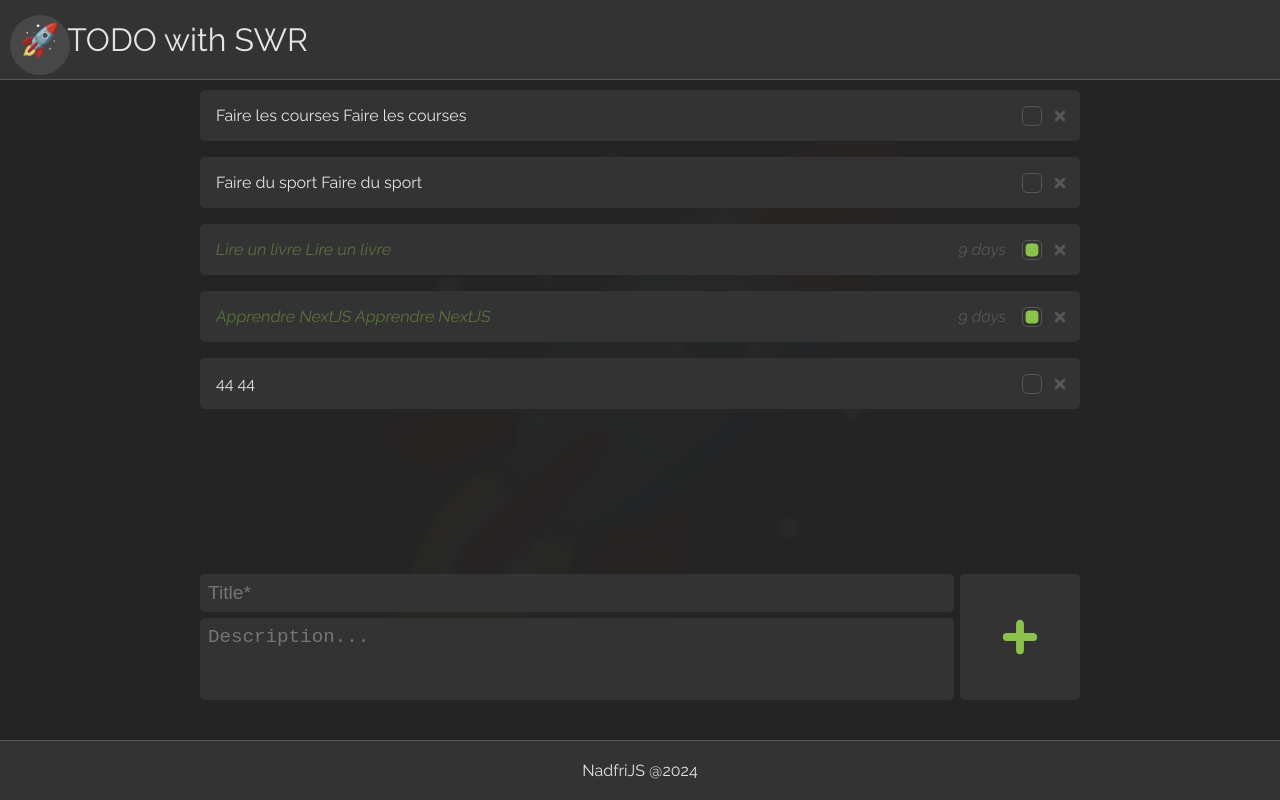
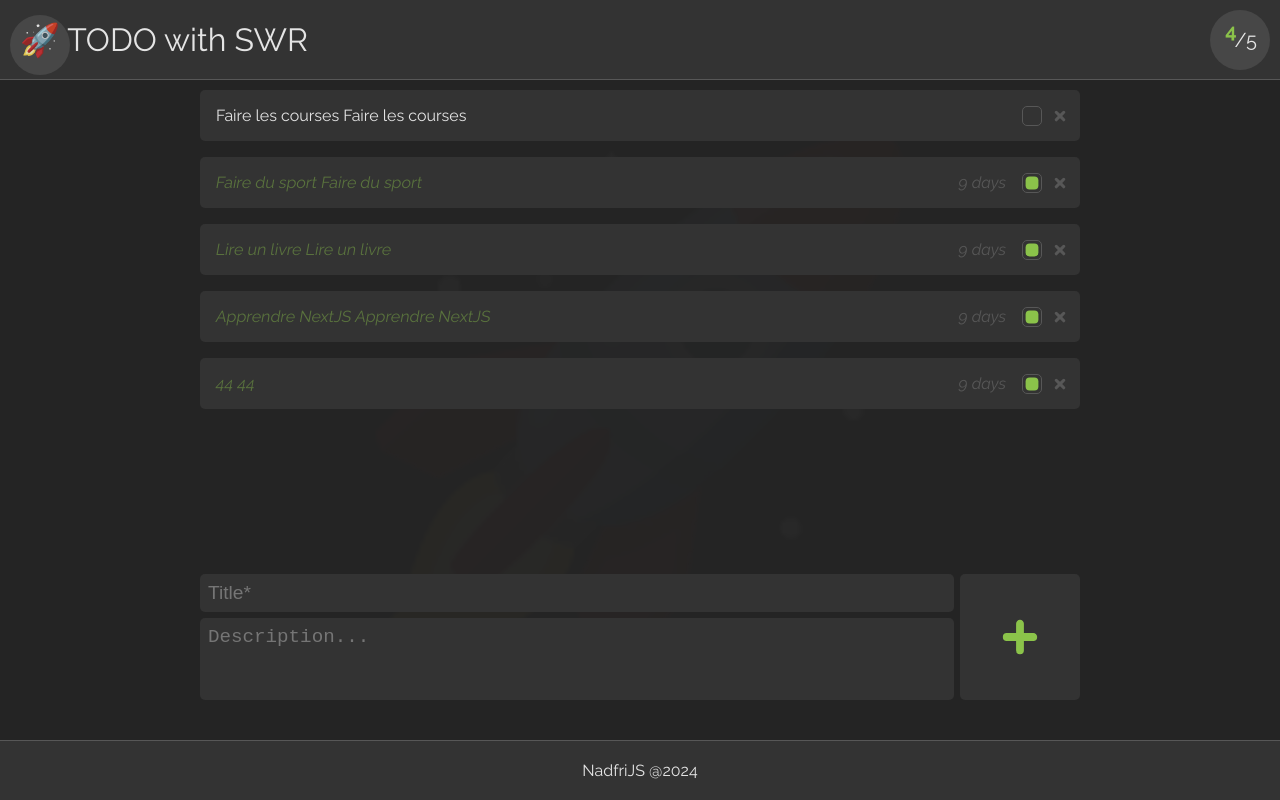
Before and after one commit to nadfri/todo-swr, a React (Vite) app: page / in a window 1280 px wide. Built offline with nearby package versions, Linux system fonts and the light colour scheme; data requests are answered from the project's data file.

Commit message:
Feat: CounterTask in Header

```diff
--- a/db.json
+++ b/db.json
@@ -12,8 +12,8 @@
       "id": "2",
       "title": "Faire du sport",
       "content": "Faire une séance de musculation",
-      "isCompleted": false,
-      "completedAt": null,
+      "isCompleted": true,
+      "completedAt": "2024-09-05T18:41:07.821Z",
       "createdAt": "2021-01-02T10:00:00.000Z"
     },
     {
@@ -36,8 +36,8 @@
       "id": "f8ee",
       "title": "44",
       "content": "",
-      "isCompleted": false,
-      "completedAt": null,
+      "isCompleted": true,
+      "completedAt": "2024-09-05T18:48:58.560Z",
       "createdAt": "2024-09-05T16:02:11.117Z"
     }
   ]
--- /dev/null
+++ b/src/components/CounterTask/CounterTask.scss
@@ -0,0 +1,39 @@
+.CounterTask {
+  aspect-ratio: 1;
+  width: 60px;
+  display: flex;
+  justify-content: center;
+  align-items: center;
+
+  font-size: 20px;
+  border-radius: 50%;
+  background-color: var(--grey-light);
+
+  .countner-container {
+    animation: fade-in 0.5s forwards;
+  }
+
+  .counter-completed {
+    display: inline-block;
+    color: var(--success);
+    font-weight: bold;
+    translate: 2px -9px;
+  }
+
+  .counter-rest {
+    display: none;
+    color: var(--danger);
+    font-weight: bold;
+    animation: fade-in 0.5s forwards;
+  }
+
+  &:hover {
+    .counter-rest {
+      display: block;
+    }
+
+    .countner-container {
+      display: none;
+    }
+  }
+}
--- /dev/null
+++ b/src/components/CounterTask/CounterTask.tsx
@@ -0,0 +1,21 @@
+import { useTodos } from '@/api/service';
+import './CounterTask.scss';
+
+export default function CounterTask() {
+  const { todos } = useTodos();
+
+  if (!todos) return null;
+
+  const todosCompleted = todos.filter((todo) => todo.isCompleted).length;
+  const totalTodos = todos.length;
+  return (
+    <div className='CounterTask'>
+      <div className='countner-container'>
+        <span className='counter-completed'>{todosCompleted}</span>
+        <span className='counter-total'>/{totalTodos}</span>
+      </div>
+
+      <span className='counter-rest'>{totalTodos - todosCompleted}</span>
+    </div>
+  );
+}
--- a/src/components/Header/Header.scss
+++ b/src/components/Header/Header.scss
@@ -4,8 +4,10 @@
   font-size: 2rem;
   height: 80px;
   display: flex;
+  justify-content: space-between;
   align-items: center;
   padding-left: 20px;
+  padding-right: 10px;
 
   .header-link {
     position: relative;
--- a/src/components/Header/Header.tsx
+++ b/src/components/Header/Header.tsx
@@ -1,10 +1,12 @@
+import './Header.scss';
 import { Link } from 'react-router-dom';
-import './Header.scss';
+import CounterTask from '../CounterTask/CounterTask';
 
 export default function Header() {
   return (
     <div className='Header'>
       <Link to='/' className='header-link'>🚀 TODO with SWR</Link>
+      <CounterTask />
     </div>
   );
 }
```
